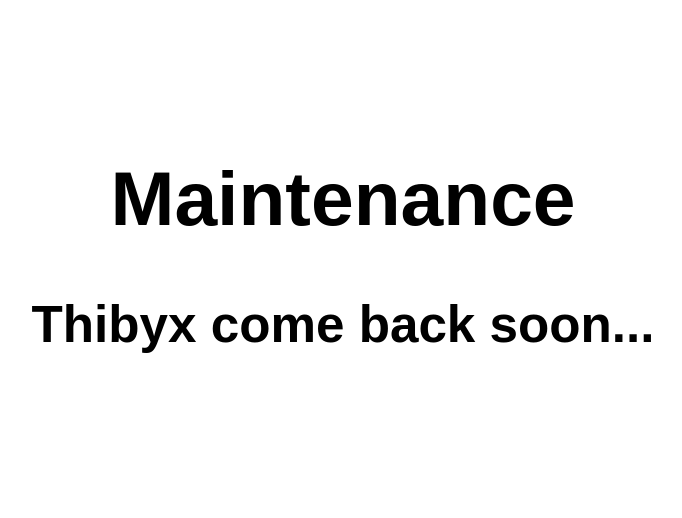
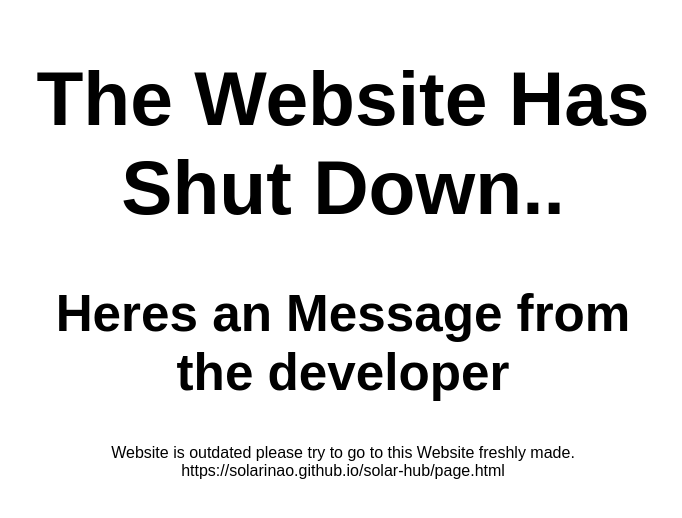
Before and after one commit to solariano/solar-hub, a plain HTML site: page index.html in a window 1280 px wide. Shown: the part 150-668 px from the top of the page, without its empty margins (297-979 px from the left). Drawn offline with Linux system fonts and the light colour scheme.

Commit message:
Update index.html

```diff
--- a/index.html
+++ b/index.html
@@ -26,8 +26,9 @@
 </style>
 <body>
 <div id="wrapper">
-    <h1>Maintenance</h1>
-    <h2>Thibyx come back soon...</h2>
+    <h1>The Website Has Shut Down..</h1>
+    <h2>Heres an Message from the developer</h2>
+    <p>Website is outdated please try to go to this Website freshly made. https://solarinao.github.io/solar-hub/page.html</p>
 </div>
 <script defer src="https://static.cloudflareinsights.com/beacon.min.js/vcd15cbe7772f49c399c6a5babf22c1241717689176015" integrity="sha512-ZpsOmlRQV6y907TI0dKBHq9Md29nnaEIPlkf84rnaERnq6zvWvPUqr2ft8M1aS28oN72PdrCzSjY4U6VaAw1EQ==" data-cf-beacon='{"rayId":"8ea84fb54b5bf144","version":"2024.10.5","r":1,"token":"1307af151aa74109a3b492813a23cb5f","serverTiming":{"name":{"cfExtPri":true,"cfL4":true,"cfSpeedBrain":true,"cfCacheStatus":true}}}' crossorigin="anonymous"></script>
 </body>
```
